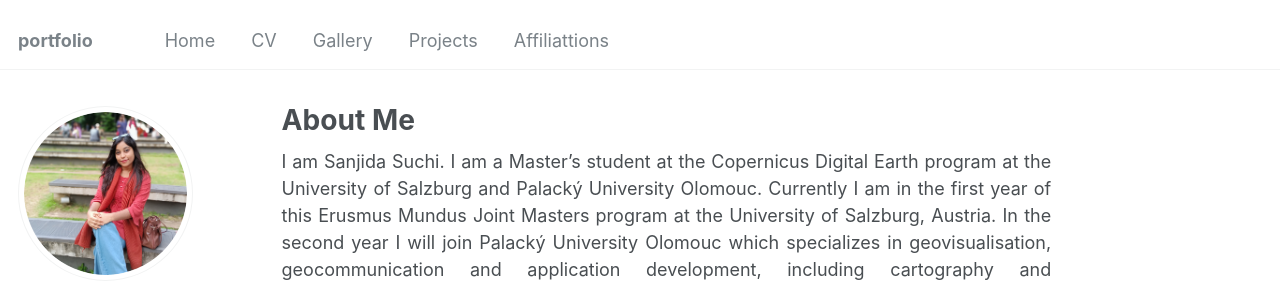
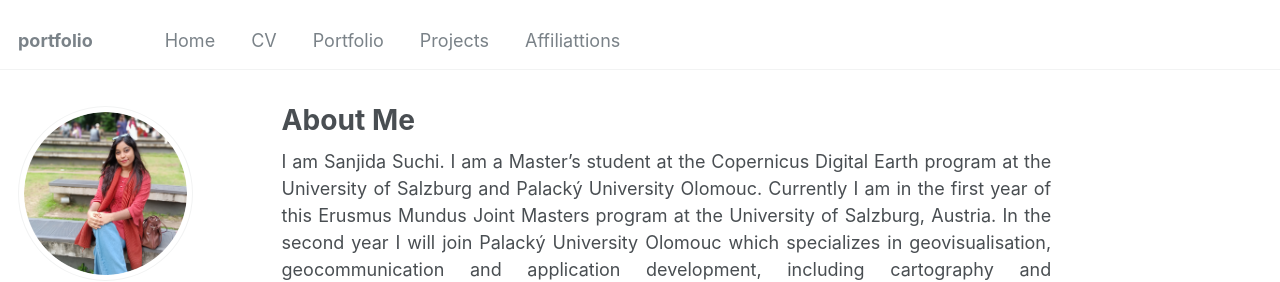
Before and after one commit to sanjidasuchi/portfolio, a Jekyll site: the page built from _pages/about.md, in a window 1280 px wide. Shown: the top 282 px of the page. Built offline with Jekyll 4.4.1, drawn with Linux system fonts in a browser that asks for light colours.

Commit message:
Update navigation.yml

```diff
--- a/_data/navigation.yml
+++ b/_data/navigation.yml
@@ -10,7 +10,7 @@ main:
   - title: "CV"
     url: /files/Europass_CV.pdf
 
-  - title: "Gallery"
+  - title: "Portfolio"
     url: /portfolio/
 
   - title: "Projects"
```
